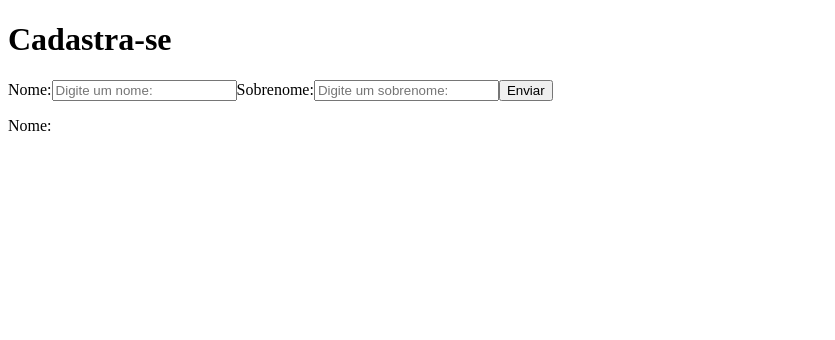
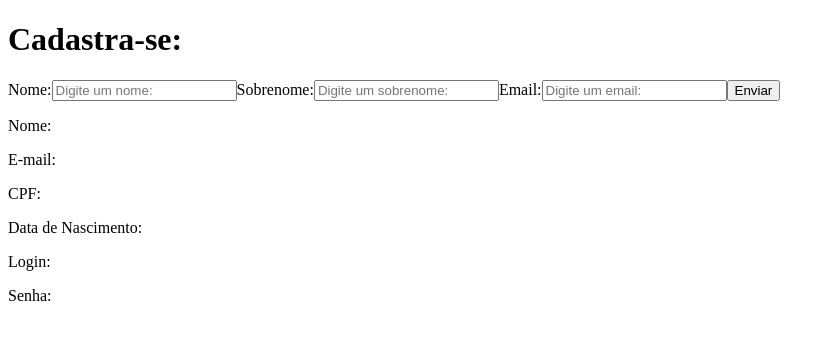
Before and after one commit to JomarFranca/Form_React_01, a React (Create React App) app: page / in a window 1280 px wide. Shown: the top 340 px of the page, without its empty margins (0-835 px from the left). Built offline with nearby package versions, Linux system fonts and the light colour scheme.

Commit message:
Criado input do tipo email

```diff
--- a/src/App.js
+++ b/src/App.js
@@ -5,12 +5,14 @@ function App() {
 
 	const [client, setClient] = useState();
 	const [client2, setClient2] = useState();
+	const [mail, setMail] = useState();
+
 	const [enviado, setEnviado] = useState(false);
 
 	return (
 
 		<>
-			<h1>Cadastra-se</h1>
+			<h1>Cadastra-se:</h1>
 			<label>Nome:</label>
 			<input type="text"
 				id="fname"
@@ -23,9 +25,20 @@ function App() {
 				value={client2}
 				onChange={(e) => setClient2(e.target.value)}
 				placeholder="Digite um sobrenome:" />
+			<label>Email:</label>
+			<input type="email"
+				id="email"
+				value={mail}
+				onChange={(e) => setMail(e.target.value)}
+				placeholder="Digite um email:" />
 
 			<button onClick={() => setEnviado(true)} >Enviar</button>
 			<p>Nome:{enviado && client + ' ' + client2}</p>
+			<p>E-mail:{enviado && mail}</p>
+			<p>CPF:</p>
+			<p>Data de Nascimento:</p>
+			<p>Login:</p>
+			<p>Senha:</p>
 		</>
 	);
 }
```
